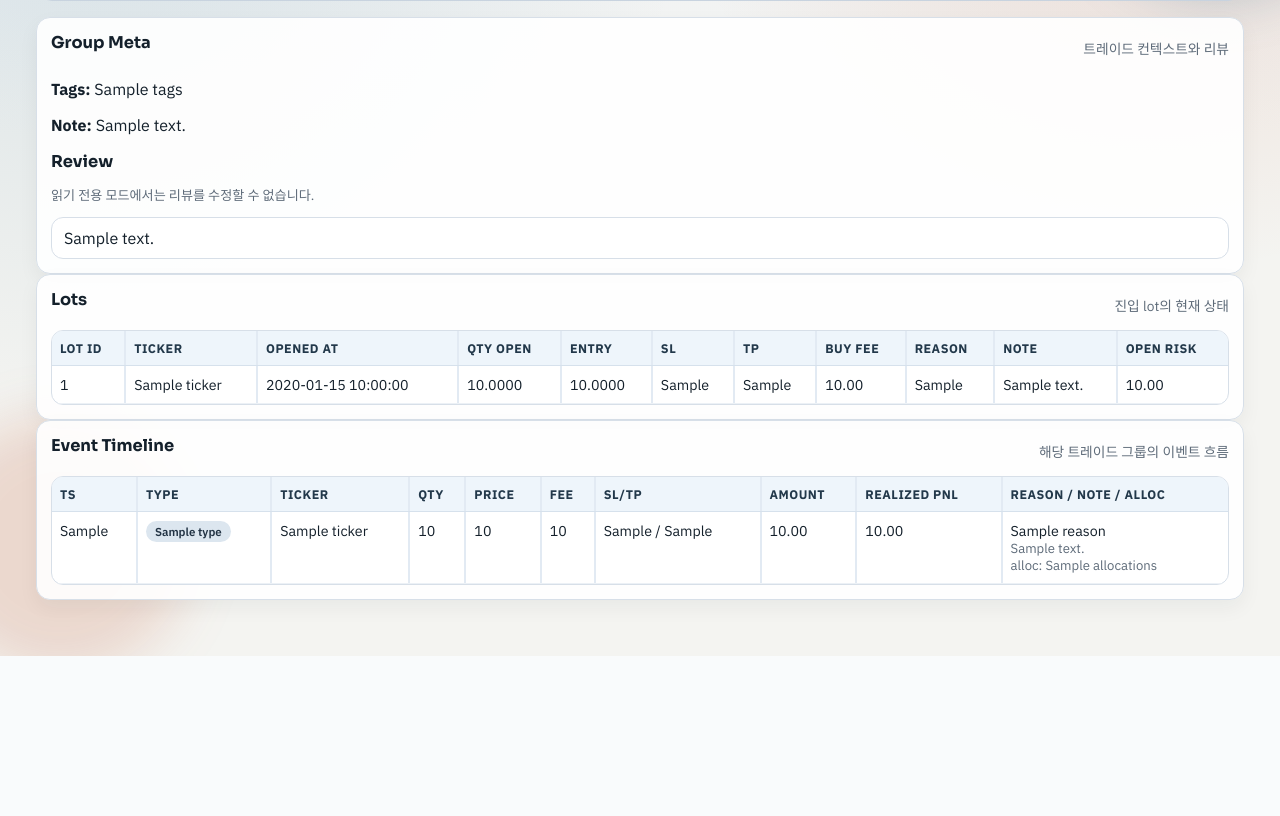
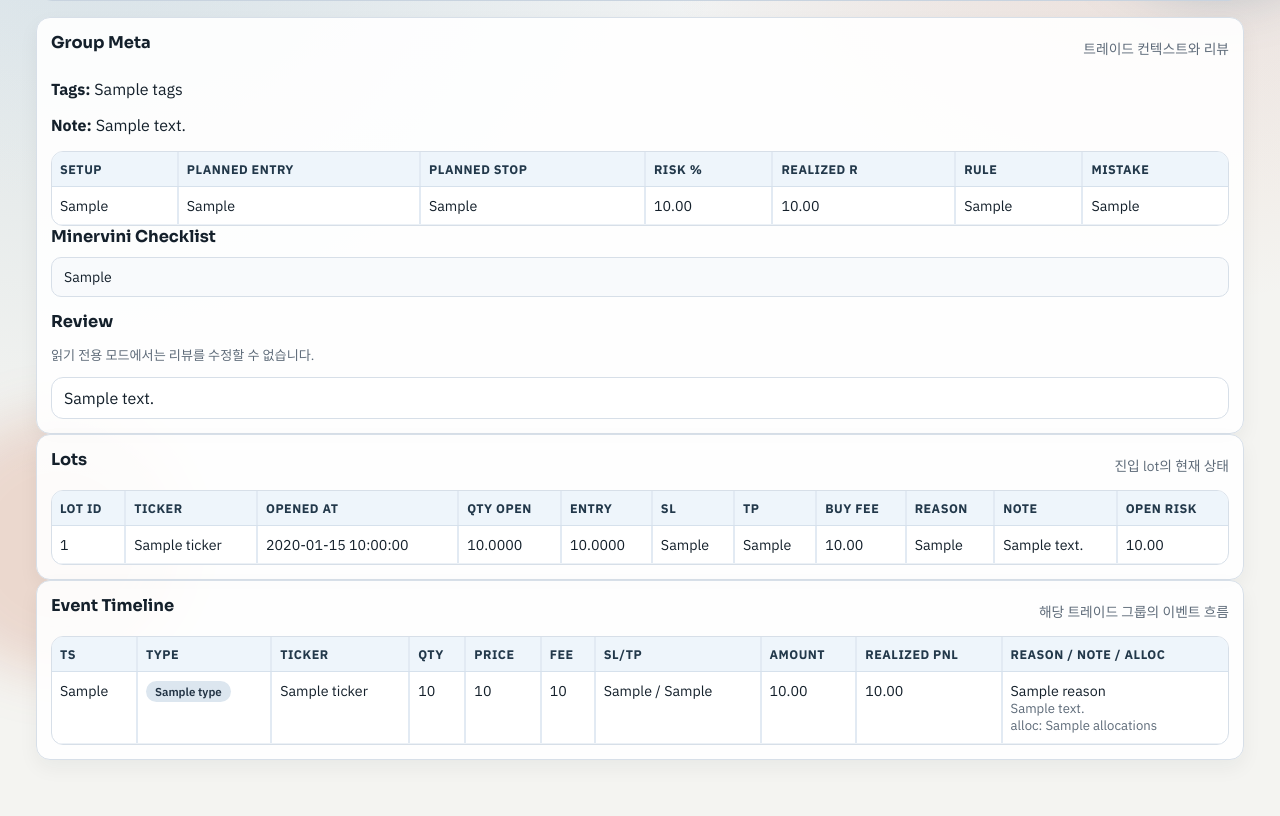
Before and after one commit to gwayonthewayy/trading_journal, a FastAPI app: template app/templates/trade_detail.html in a window 1280 px wide. Shown: the part 215-1031 px from the top of the page. Before the commit the page ends 871 px from the top, so only its background shows below. Run offline with FastAPI, Linux system fonts and the light colour scheme; the template is opened without the code that fills it: most values are stand-ins (such as "Sample title", 1, 10 or a date in 2020); parts of the project's set-up code (start-up, migrations or seed data) failed here and were passed over.

Commit message:
feat: add minervini trade review fields

```diff
--- a/app/services.py
+++ b/app/services.py
@@ -852,6 +852,14 @@ def create_review(session: Session, req: ReviewRequest) -> dict[str, Any]:
         raise HTTPException(status_code=404, detail="trade_group not found")
 
     group.review = req.review_text
+    group.setup_type = _normalize_optional_text(req.setup_type)
+    group.planned_entry = req.planned_entry
+    group.planned_stop = req.planned_stop
+    group.planned_risk_pct = req.planned_risk_pct
+    group.realized_r = req.realized_r
+    group.rule_compliance = _normalize_optional_text(req.rule_compliance)
+    group.mistake_tag = _normalize_optional_text(req.mistake_tag)
+    group.minervini_checklist = _normalize_optional_text(req.minervini_checklist)
     session.add(group)
 
     event = Event(
@@ -3795,6 +3803,14 @@ def build_trade_detail(session: Session, trade_group_id: int) -> dict[str, Any]:
             "tags": group.tags,
             "note": group.note,
             "review": group.review,
+            "setup_type": group.setup_type,
+            "planned_entry": group.planned_entry,
+            "planned_stop": group.planned_stop,
+            "planned_risk_pct": group.planned_risk_pct,
+            "realized_r": group.realized_r,
+            "rule_compliance": group.rule_compliance,
+            "mistake_tag": group.mistake_tag,
+            "minervini_checklist": group.minervini_checklist,
             "opened_at": group.opened_at,
             "closed_at": group.closed_at,
         },
--- a/app/static/style.css
+++ b/app/static/style.css
@@ -425,6 +425,19 @@ select:focus-visible {
 textarea {
   min-height: 95px;
   resize: vertical;
+}
+
+.review-pre {
+  margin: 8px 0 14px;
+  padding: 10px 12px;
+  border: 1px solid var(--line);
+  border-radius: 10px;
+  background: #f8fafc;
+  color: var(--text);
+  white-space: pre-wrap;
+  word-break: break-word;
+  font: inherit;
+  font-size: 0.88rem;
 }
 
 button {
--- a/app/templates/trade_detail.html
+++ b/app/templates/trade_detail.html
@@ -19,11 +19,58 @@
   </div>
   <p><strong>Tags:</strong> {{ data.trade_group.tags or "" }}</p>
   <p><strong>Note:</strong> {{ data.trade_group.note or "" }}</p>
+  <div class="table-wrap">
+    <table>
+      <thead>
+        <tr>
+          <th>Setup</th>
+          <th>Planned Entry</th>
+          <th>Planned Stop</th>
+          <th>Risk %</th>
+          <th>Realized R</th>
+          <th>Rule</th>
+          <th>Mistake</th>
+        </tr>
+      </thead>
+      <tbody>
+        <tr>
+          <td>{{ data.trade_group.setup_type or "" }}</td>
+          <td>{{ data.trade_group.planned_entry if data.trade_group.planned_entry is not none else "" }}</td>
+          <td>{{ data.trade_group.planned_stop if data.trade_group.planned_stop is not none else "" }}</td>
+          <td>{{ "%.2f"|format(data.trade_group.planned_risk_pct) if data.trade_group.planned_risk_pct is not none else "" }}</td>
+          <td>{{ "%.2f"|format(data.trade_group.realized_r) if data.trade_group.realized_r is not none else "" }}</td>
+          <td>{{ data.trade_group.rule_compliance or "" }}</td>
+          <td>{{ data.trade_group.mistake_tag or "" }}</td>
+        </tr>
+      </tbody>
+    </table>
+  </div>
+  {% if data.trade_group.minervini_checklist %}
+    <h3>Minervini Checklist</h3>
+    <pre class="review-pre">{{ data.trade_group.minervini_checklist }}</pre>
+  {% endif %}
 
   <h3>Review</h3>
   {% if can_write %}
     <form id="review-form">
       <input type="hidden" name="trade_group_id" value="{{ data.trade_group.id }}" />
+      <div class="form-row">
+        <input name="setup_type" placeholder="Setup Type (VCP, Breakout, Pullback)" value="{{ data.trade_group.setup_type or "" }}" />
+        <input name="planned_entry" type="number" step="any" placeholder="Planned Entry" value="{{ data.trade_group.planned_entry if data.trade_group.planned_entry is not none else "" }}" />
+        <input name="planned_stop" type="number" step="any" placeholder="Planned Stop" value="{{ data.trade_group.planned_stop if data.trade_group.planned_stop is not none else "" }}" />
+        <input name="planned_risk_pct" type="number" step="any" placeholder="Risk %" value="{{ data.trade_group.planned_risk_pct if data.trade_group.planned_risk_pct is not none else "" }}" />
+      </div>
+      <div class="form-row">
+        <input name="realized_r" type="number" step="any" placeholder="Realized R" value="{{ data.trade_group.realized_r if data.trade_group.realized_r is not none else "" }}" />
+        <select name="rule_compliance">
+          <option value="">Rule Compliance</option>
+          {% for opt in ["규칙준수", "부분위반", "규칙위반", "정상손실", "좋은수익"] %}
+            <option value="{{ opt }}" {% if data.trade_group.rule_compliance == opt %}selected{% endif %}>{{ opt }}</option>
+          {% endfor %}
+        </select>
+        <input name="mistake_tag" placeholder="Mistake Tag" value="{{ data.trade_group.mistake_tag or "" }}" />
+      </div>
+      <textarea name="minervini_checklist" placeholder="Minervini checklist / VCS overlay snapshot">{{ data.trade_group.minervini_checklist or "" }}</textarea>
       <textarea name="review_text" placeholder="Write final review" required>{{ data.trade_group.review or "" }}</textarea>
       <button type="submit">Save Review</button>
       <div id="review-error" class="error"></div>
@@ -141,6 +188,14 @@
       const payload = {
         trade_group_id: Number(form.trade_group_id.value),
         review_text: form.review_text.value,
+        setup_type: form.setup_type.value || null,
+        planned_entry: form.planned_entry.value ? Number(form.planned_entry.value) : null,
+        planned_stop: form.planned_stop.value ? Number(form.planned_stop.value) : null,
+        planned_risk_pct: form.planned_risk_pct.value ? Number(form.planned_risk_pct.value) : null,
+        realized_r: form.realized_r.value ? Number(form.realized_r.value) : null,
+        rule_compliance: form.rule_compliance.value || null,
+        mistake_tag: form.mistake_tag.value || null,
+        minervini_checklist: form.minervini_checklist.value || null,
       };
 
       const res = await fetch("/api/review", {
```
Also changed, not shown: app/database.py (+10 -0 lines), app/models.py (+8 -0 lines), app/schemas.py (+8 -0 lines).
